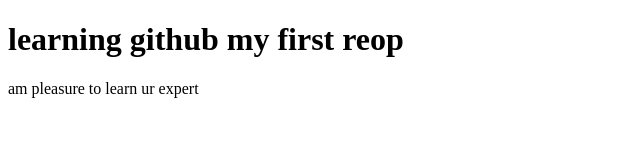
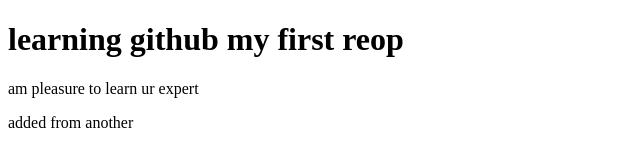
Before and after one commit to mustafasalhab/elegant-car-project, a plain HTML site: page index.html in a window 1280 px wide. Shown: the whole page, without its empty margins (0-640 px from the left). Drawn offline with Linux system fonts and the light colour scheme.

Commit message:
added form another

```diff
--- a/index.html
+++ b/index.html
@@ -6,5 +6,7 @@
 <body>
  <h1>learning github my first reop</h1>
  <p>am pleasure to learn ur expert</p>
+	<p>added from another</p>
+
 </body>
 </html>
```
